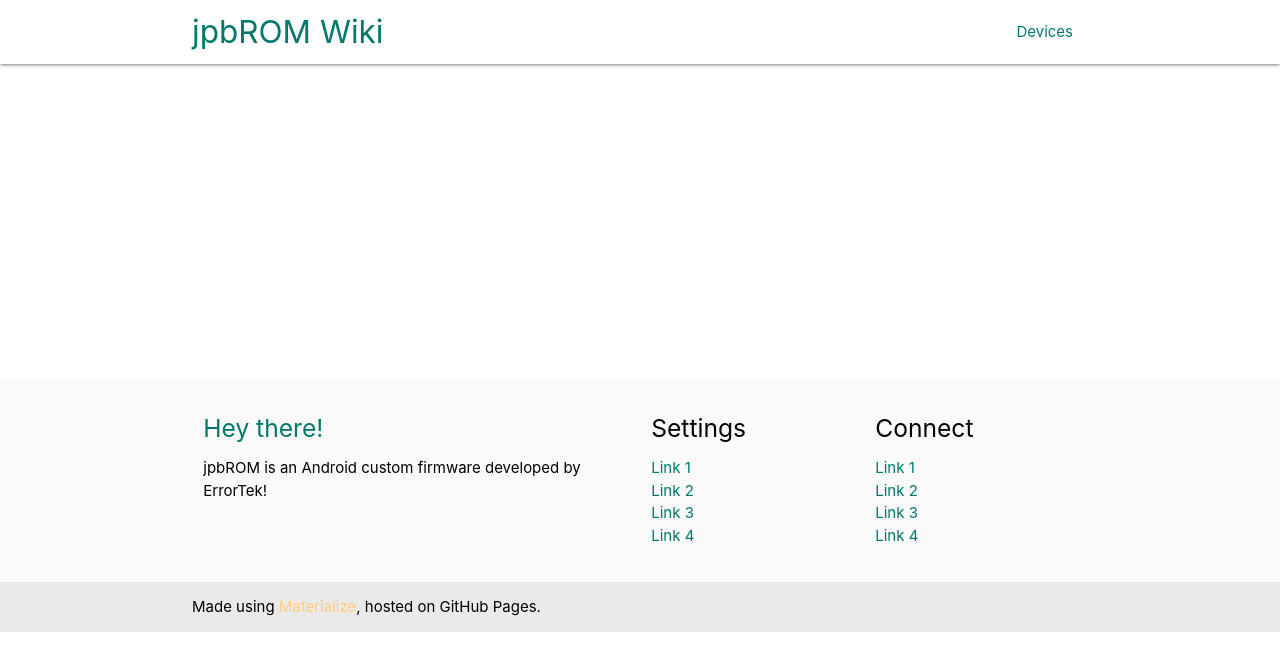
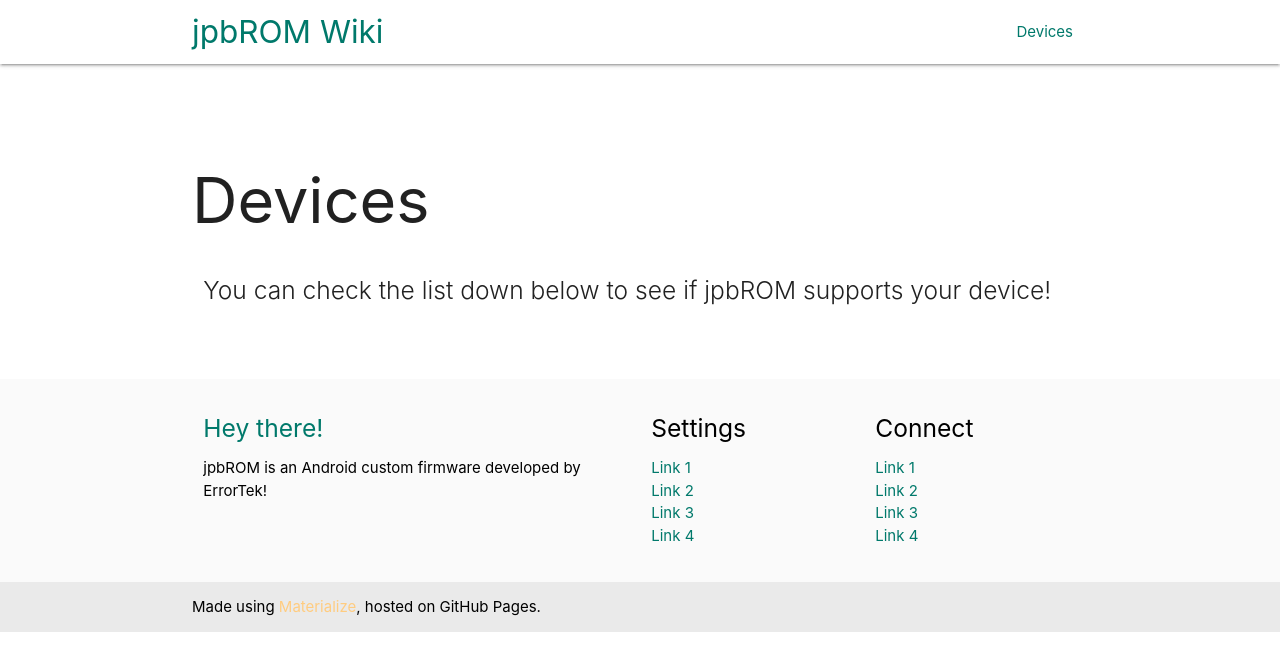
Before and after one commit to Surge-OS/wiki, a plain HTML site: page devices/index.html in a window 1280 px wide. Drawn offline with nearby package versions, Linux system fonts and the light colour scheme; files whose address does not match are found by name.

Commit message:
Update index.html

```diff
--- a/devices/index.html
+++ b/devices/index.html
@@ -26,9 +26,9 @@
   <div class="section no-pad-bot" id="index-banner">
     <div class="container">
       <br><br>
-      <h1 class="header white-text">Devices</h1>
+      <h1 class="header">Devices</h1>
       <div class="row">
-        <h5 class="header col s12 light white-text">You can check the list down below to see if jpbROM supports your device!</h5>
+        <h5 class="header col s12 light">You can check the list down below to see if jpbROM supports your device!</h5>
       </div>
       <br><br>
     </div>
```
